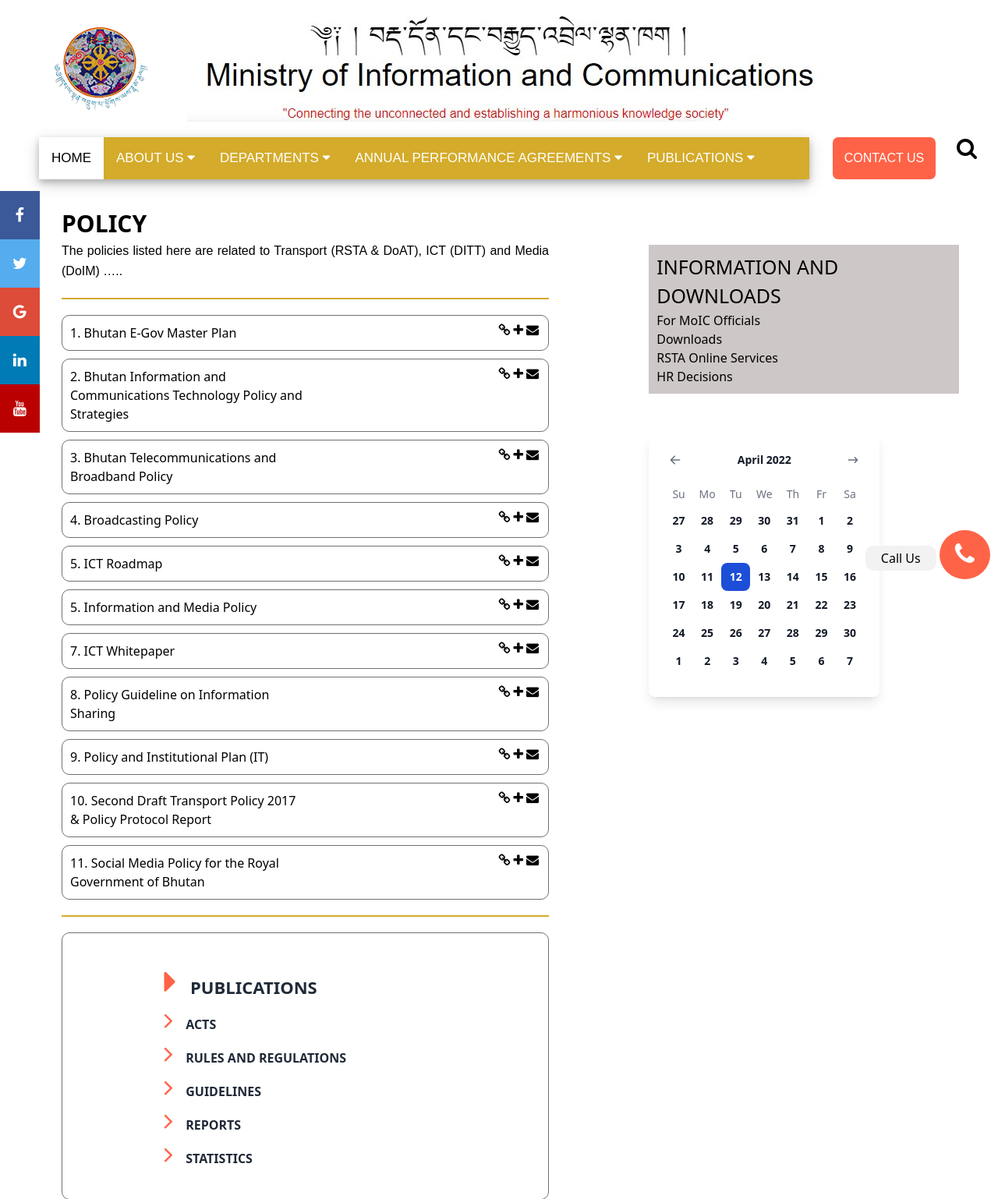
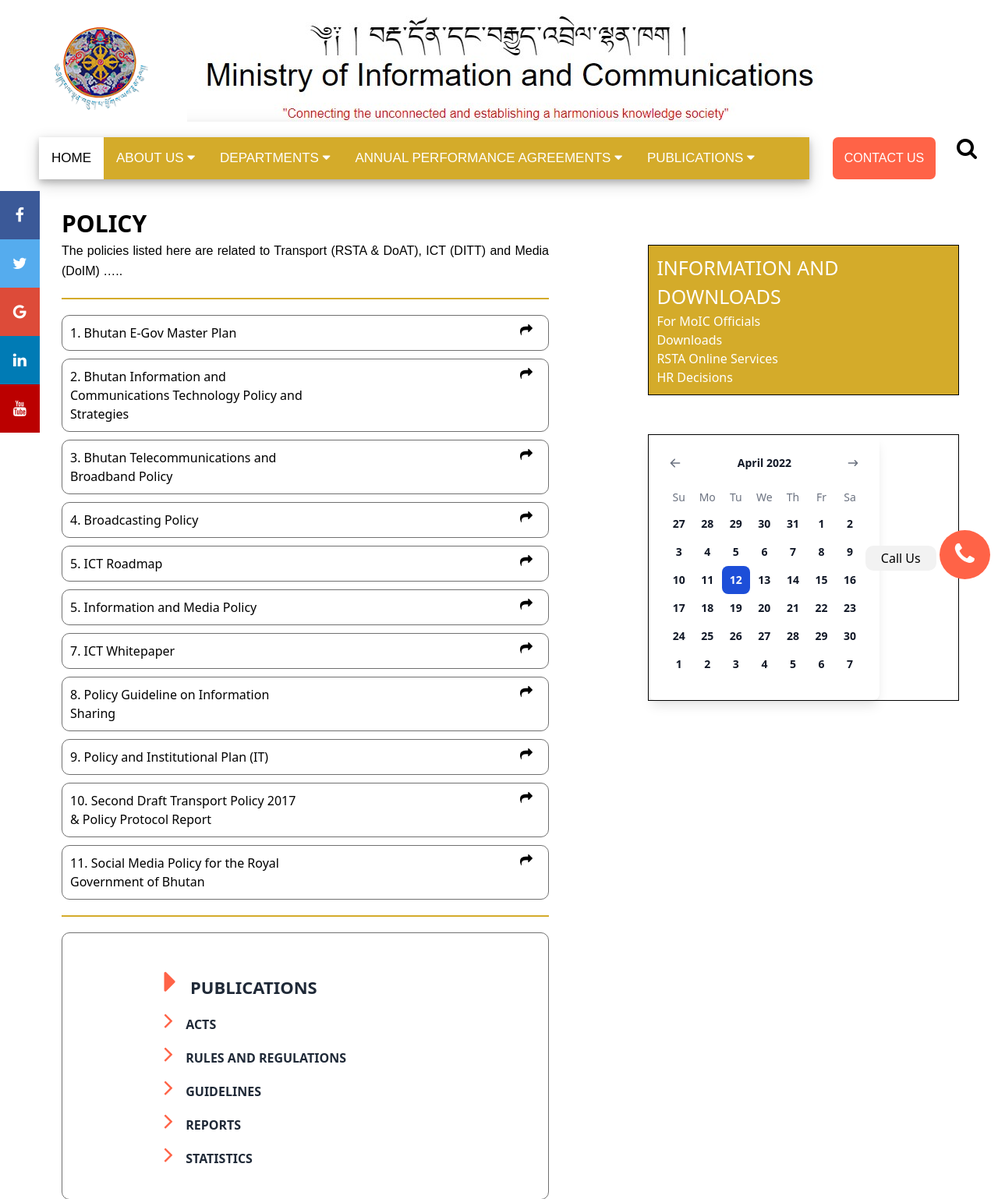
Before and after one commit to Kyoezer/moicwebsitenew, a Django app: page /publication/policies/ in a window 1280 px wide. Shown: the top 1538 px of the page at 78% size. Run offline with Django 3.2, Linux system fonts and the light colour scheme; data comes from the database, SQL or seed files in the repository; both versions use the stored data as it was after the commit; parts of the project's set-up code (start-up, migrations or seed data) failed here and were passed over; some libraries are stand-ins or nearby versions.

Commit message:
updatedSideBar

```diff
--- a/templates/base.html
+++ b/templates/base.html
@@ -69,12 +69,15 @@
 
         .sidebar {
             margin: 10%;
-            background-color: rgb(206, 199, 199);
+            color: white;
+            background-color: #D4AB2A;
             padding: 10px;
+            border: 1px solid black;
         }
-
         .calendar {
             margin: 10%;
+            background-color: #D4AB2A;
+border: 1px solid black;
         }
 
         .scroll-fixed {
@@ -160,6 +163,7 @@
             height: 40px;
             width: 100%;
             margin: auto;
+            color: white;
             grid-template-areas:
             'left1 left1 ';
         }
@@ -348,7 +352,7 @@
 
             .dropdown-content a {
               float: none;
-              color: black;
+              color: white;
               padding: 12px 16px;
               background-color: #d4ab2a;
               text-decoration: none;
@@ -410,7 +414,6 @@
               background-color:yellowgreen;
               box-shadow: 10px 10px 5px #aaaaaa;
               }
-
              }
              .right1{
                  display: grid;
@@ -443,11 +446,8 @@
                     font-size: 16px;
                     cursor: pointer;
                 }
-
               }
-
               /*social link start from here*/
-
               .icon-bar {
                 position: fixed;
                 top: 50%;
@@ -455,14 +455,12 @@
                 -ms-transform: translateY(-50%);
                 transform: translateY(-50%);
               }
-
                 .call-icon{
                     position: fixed;
                     top: 85%;
                     right: 0;
                     z-index: 1;
                 }
-
               .icon-bar a {
                 display: block;
                 text-align: center;
@@ -614,7 +612,7 @@
               </div>
               </section>
             </section>
-            <!--navder start-->
+            <!--navber start-->
             <section class="navbar">
               <div class="left1">
                   <div class="topnav" id="myTopnav">
--- a/templates/home.html
+++ b/templates/home.html
@@ -23,7 +23,8 @@
   }
   .back {
     background-color: #d4ab2a;
-
+    border-bottom-left-radius: 30% 10%;
+    border-bottom-radius: 30% 50%;
   }
   .back h1 {
     background-color: transparent;
--- a/templates/policies.html
+++ b/templates/policies.html
@@ -53,9 +53,7 @@
           <a href="#"><p></p class=content> {{ policy.SI_No }}. {{ policy.title }}</p> </a>
         </div>
         <div class="w-full overflow-hidden sm:w-1/2" >
-          <i class="fa fa-envelope" style="float: right; padding: 0px 2px"></i>
-          <i class="fa fa-plus" style="float: right; padding: 0px 2px"></i>
-          <i class="fa fa-chain" style="float: right; padding: 0px 2px"></i>
+          <a href=""><i class="fa fa-share" style="float: right; padding: 0px 10px"></i></a>
         </div>
       </div>
     </div>
```
Also changed, not shown: db.sqlite3, 1 other file.
